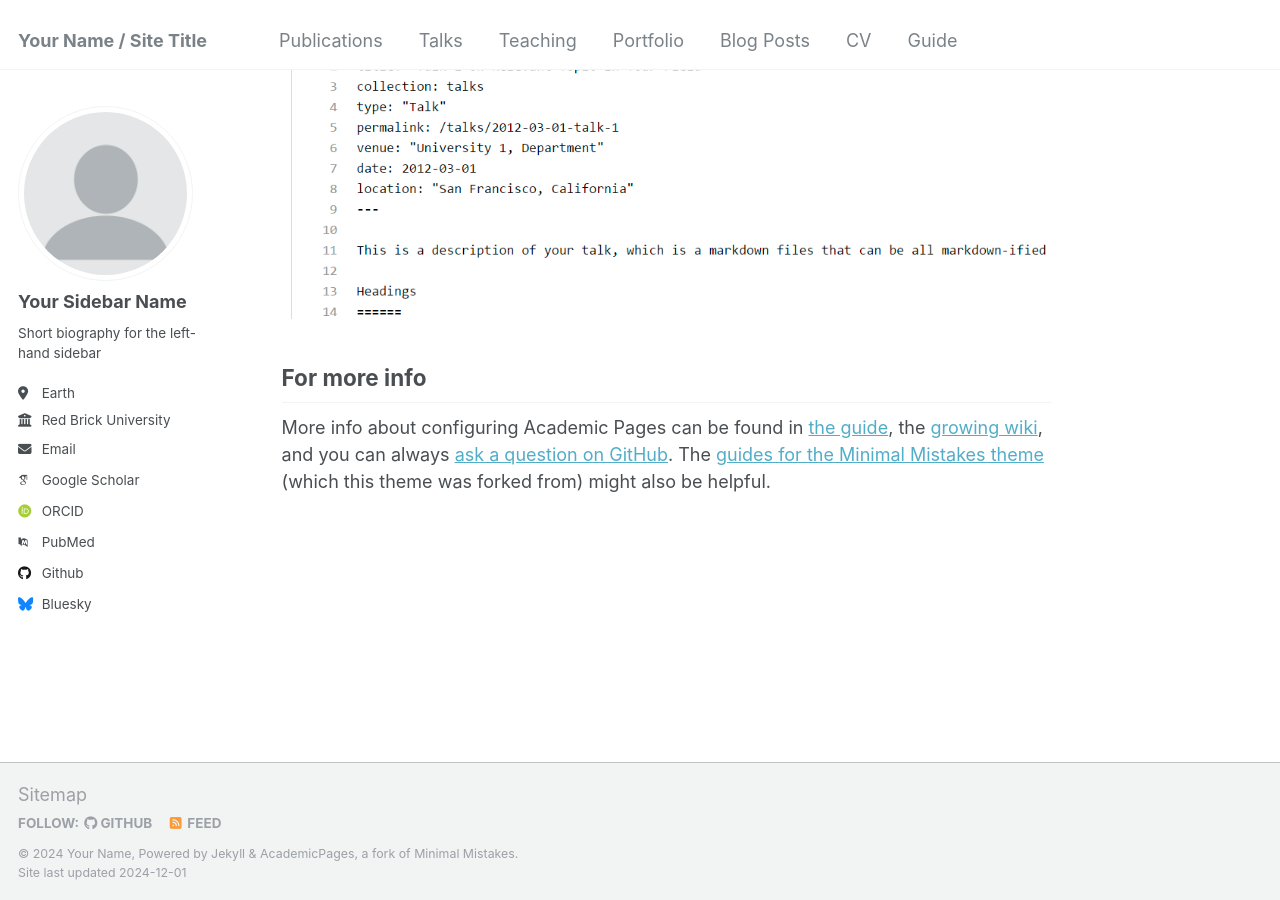
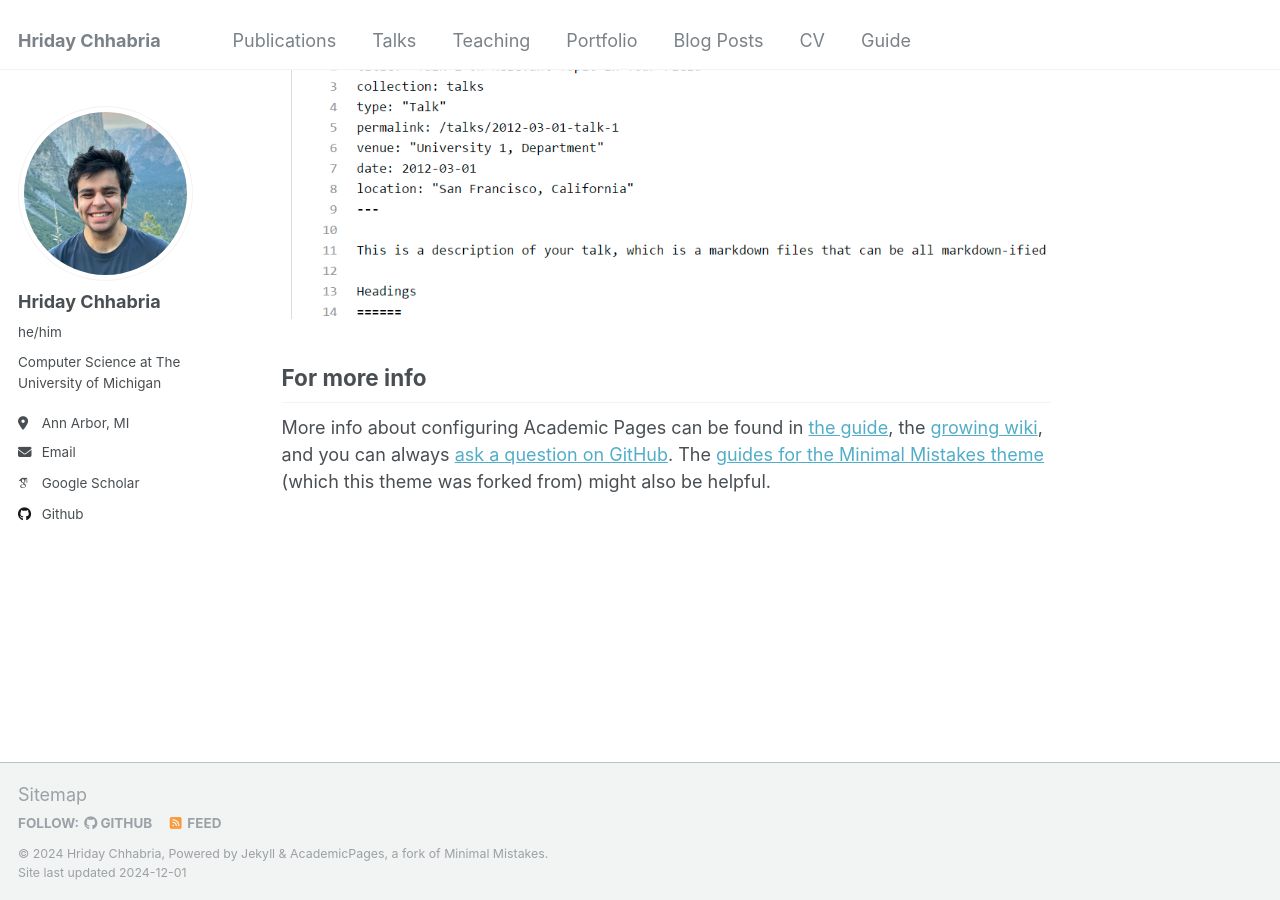
Before and after one commit to hridayc7/hridayc7.github.io, a Jekyll site: the page built from _pages/about.md, in a window 1280 px wide and 900 px high, scrolled down 2643 px. Built offline with Jekyll 4.4.1, drawn with Linux system fonts in a browser that asks for light colours; some web fonts are replaced.

Commit message:
Initial Changes Made

```diff
--- a/_config.yml
+++ b/_config.yml
@@ -8,10 +8,10 @@
 
 # Basic Site Settings
 locale                   : "en-US"
-title                    : "Your Name / Site Title"
+title                    : "Hriday Chhabria"
 title_separator          : "-"
-name                     : &name "Your Name"
-description              : &description "personal description"
+name                     : &name "Hriday Chhabria"
+description              : &description "Computer Science at The University of Michigan"
 url                      : https://academicpages.github.io # the base hostname & protocol for your site e.g. "https://[your GitHub username].github.io"
 baseurl                  : "" # the subpath of your site, e.g. "/blog"
 repository               : "academicpages/academicpages.github.io"
@@ -21,22 +21,27 @@ repository               : "academicpages/academicpages.github.io"
 #               Additional customization can be done by editing /_includes/author-profile.html
 author:
   # Biographic information
-  avatar           : "profile.png"
-  name             : "Your Sidebar Name"
-  pronouns         : # example: "she/her"
-  bio              : "Short biography for the left-hand sidebar"
-  location         : "Earth"
-  employer         : "Red Brick University"
+  avatar           : "headshot.jpeg"
+  name             : "Hriday Chhabria"
+  pronouns         : "he/him"
+  bio              : "Computer Science at The University of Michigan"
+  location         : "Ann Arbor, MI"
   uri              : # URL
-  email            : "none@example.org"
+  email            : "hridayc@umich.edu"
+
+  # Sidebar Links
+  github           : "hridayc7"
+  googlescholar    : "https://scholar.google.com/citations?user=kT1Wm7oAAAAJ&hl=en"
+  twitter          : "HridayChhabria"
+  youtube          : "https://www.youtube.com/thetechrepublic"
+
 
   # Academic websites
   arxiv            : # URL - Update with the correct link to your profile
-  googlescholar    : "https://scholar.google.com/citations?user=PS_CX0AAAAAJ"
   impactstory      : # URL
-  orcid            : "http://orcid.org/yourorcidurl"
+  orcid            : # "http://orcid.org/yourorcidurl"
   semantic         : # URL
-  pubmed           : "https://www.ncbi.nlm.nih.gov/pubmed/?term=john+snow"
+  pubmed           : # "https://www.ncbi.nlm.nih.gov/pubmed/?term=john+snow"
   researchgate     : # URL
   scopus           : # URL
 
@@ -44,12 +49,11 @@ author:
   bitbucket        : # Username - Update with your username on the site
   codepen          : # Username
   dribbble         : # Username
-  github           : "academicpages"
   kaggle           : # Username
   stackoverflow    : # User number or user number and name (i.e., use "1" or "1/jeff-atwood")
 
   # Social media
-  bluesky          : "bsky.app" # Replace this with you Bluesky username
+  bluesky          : # "bsky.app" # Replace this with you Bluesky username
   facebook         : # Username
   flickr           : # Username
   foursquare       : # Username
```
Also changed, not shown: images/headshot.jpeg (added).
